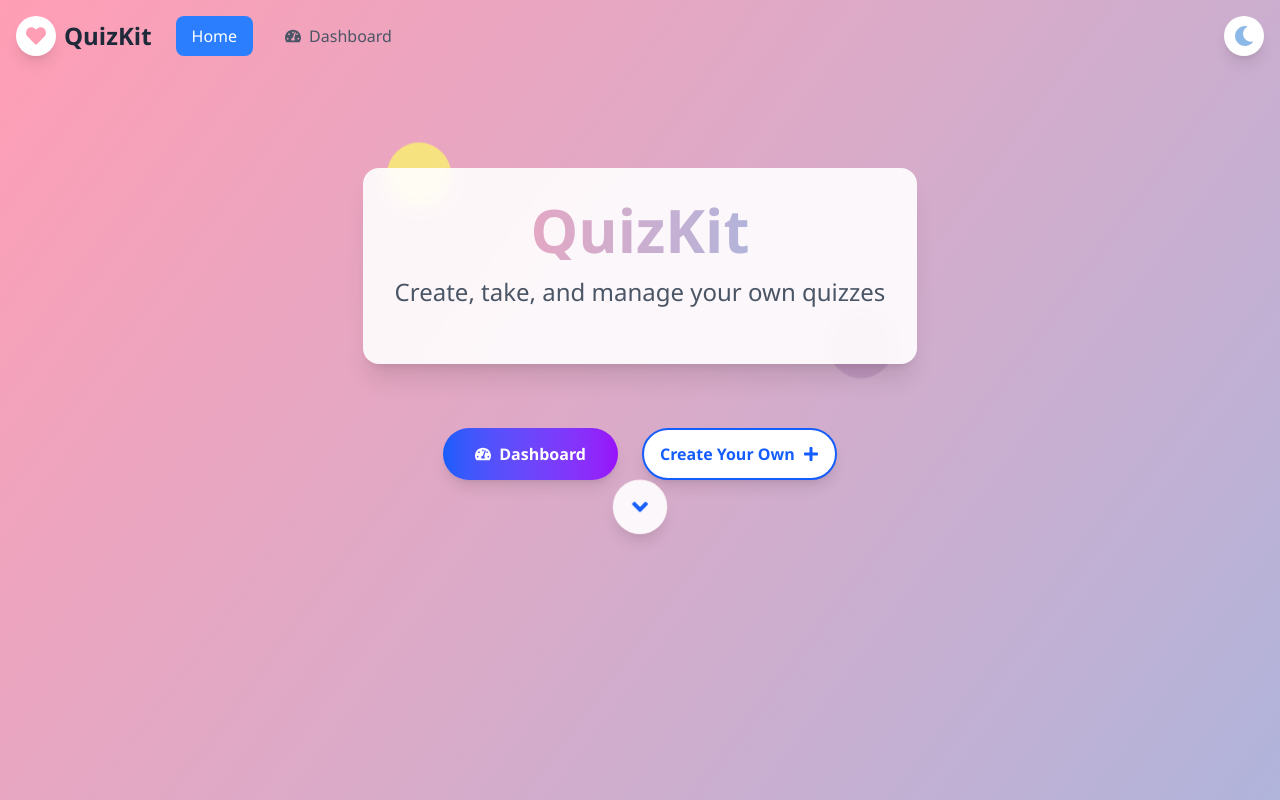
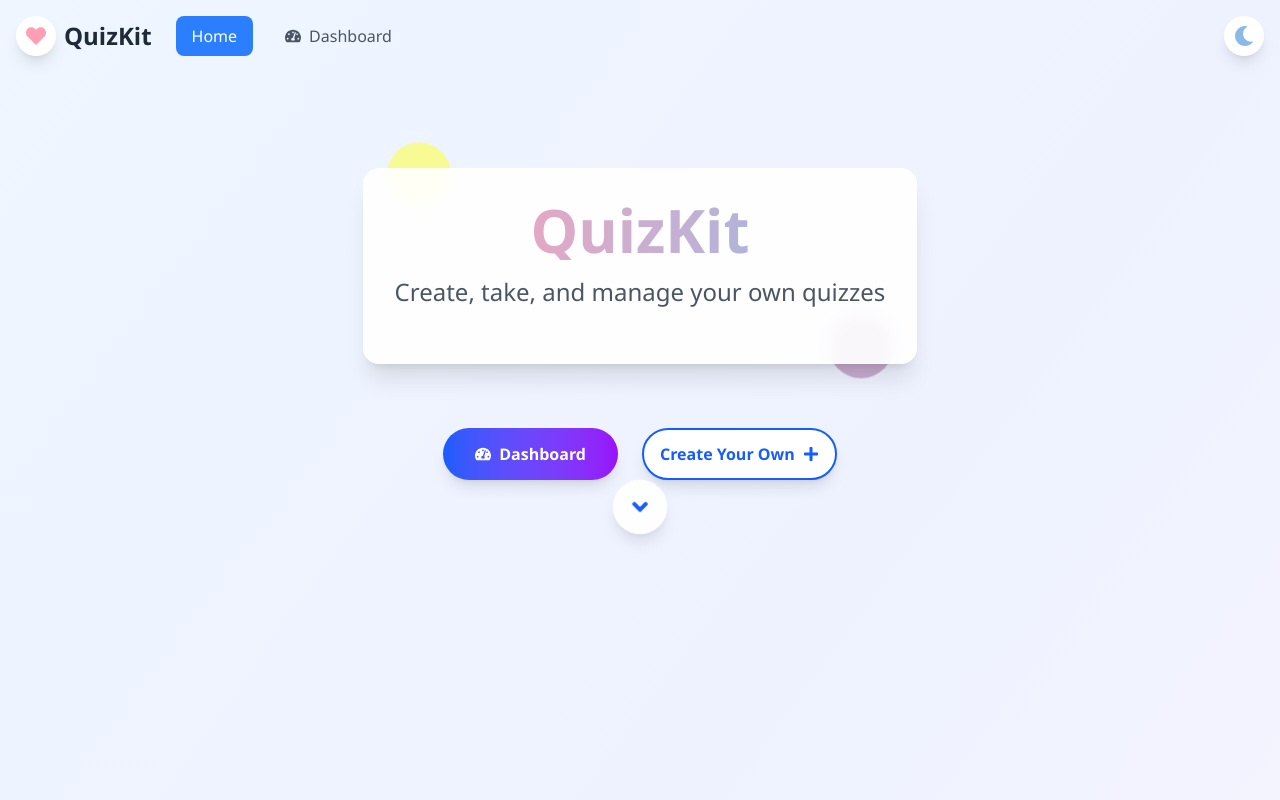
Before and after one commit to Malak-Sabry-104/QuizKti, a React (Vite) app: page / in a window 1280 px wide. Shown: the top 800 px of the page. Built offline with nearby package versions, Linux system fonts and the light colour scheme.

Commit message:
Cleanup and fixing themeing issues

```diff
--- a/src/App.tsx
+++ b/src/App.tsx
@@ -6,13 +6,11 @@ type AppProps = {
 };
 
 const App = ({ children }: AppProps) => {
-  // Initialize darkMode state from localStorage or default to false
   const [darkMode, setDarkMode] = useState(() => {
     const savedMode = localStorage.getItem("darkMode");
     return savedMode ? JSON.parse(savedMode) : false;
   });
 
-  // Update localStorage when darkMode changes
   useEffect(() => {
     localStorage.setItem("darkMode", JSON.stringify(darkMode));
 
@@ -30,7 +28,7 @@ const App = ({ children }: AppProps) => {
         className={`min-h-screen transition-colors duration-500 ${
           darkMode
             ? "bg-gray-900 text-white"
-            : "bg-gradient-to-br from-[#ff9eb5] to-[#8cb9e8] text-gray-900"
+            : "bg-gradient-to-br from-blue-50 via-indigo-50 to-purple-50 text-gray-900"
         }`}
       >
         {children}
```
